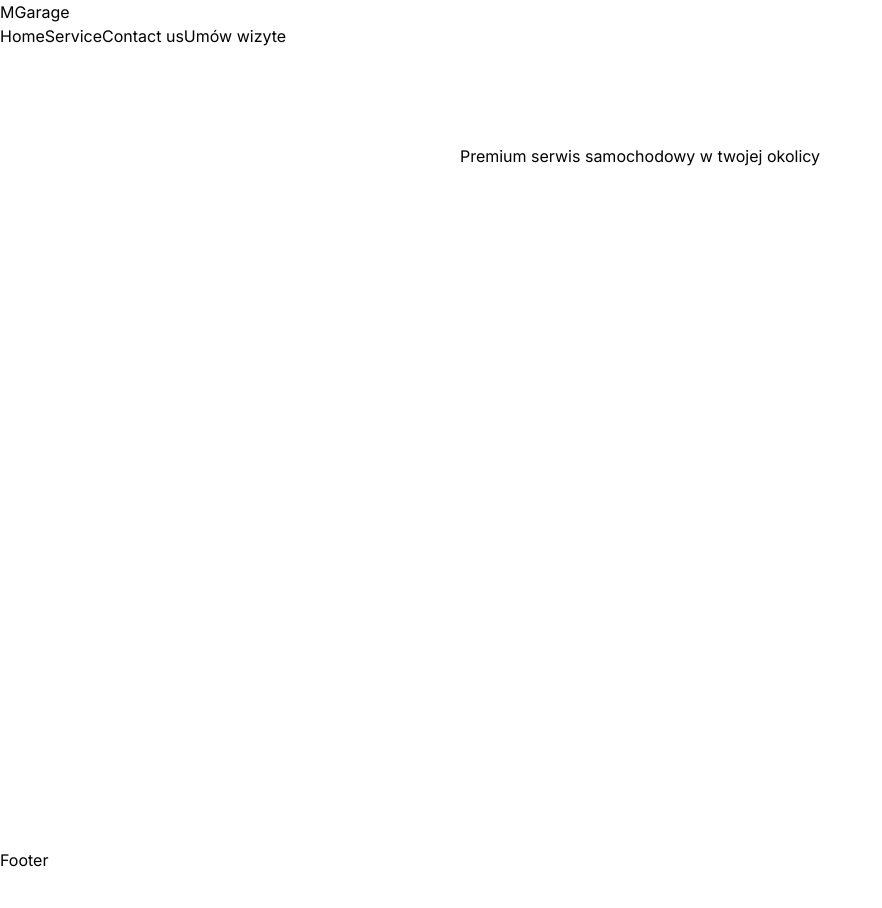
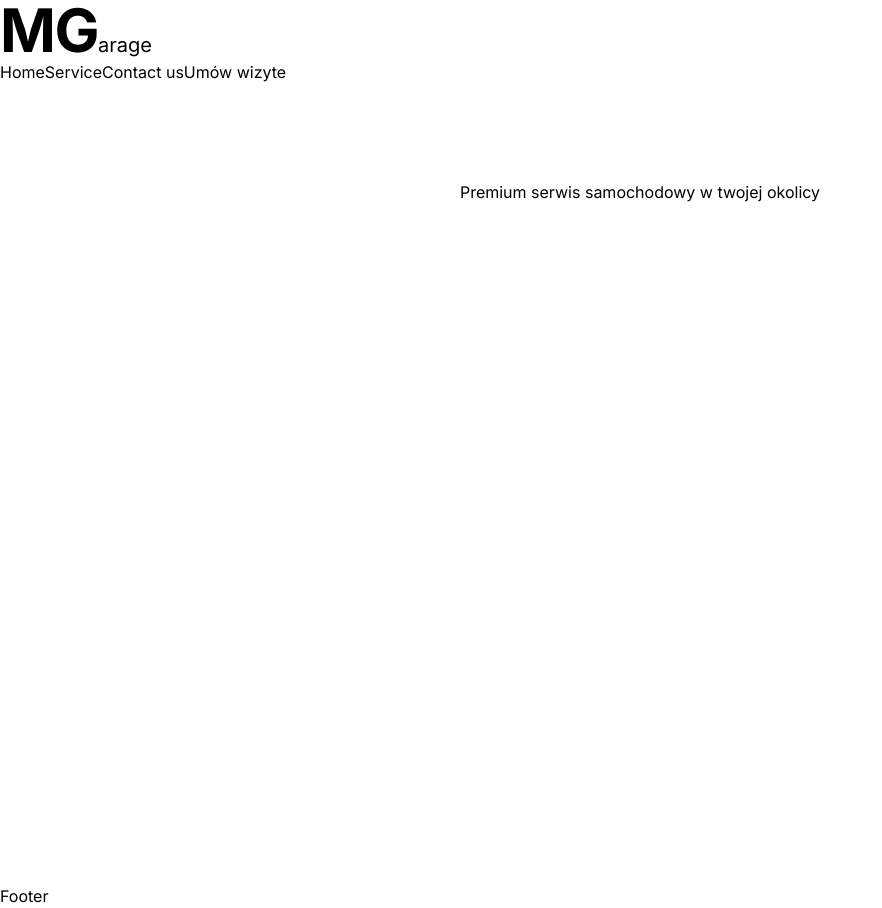
Before and after one commit to mg300/mgarage, a Next.js app: page / in a window 1280 px wide. Shown: the whole page, without its empty margins (0-882 px from the left). Before the commit the page ends 872 px from the top, so only its background shows below. Built offline with nearby package versions, Linux system fonts and the light colour scheme.

Commit message:
feat: add logo

```diff
--- a/src/app/components/Logo.tsx
+++ b/src/app/components/Logo.tsx
@@ -2,9 +2,9 @@ import React from "react";
 
 function Logo() {
   return (
-    <div>
-      <span>MG</span>
-      <span>arage</span>
+    <div className="font-logo">
+      <span className="text-logo text-6xl font-bold tracking-tight">MG</span>
+      <span className="text-xl font-normal">arage</span>
     </div>
   );
 }
```
